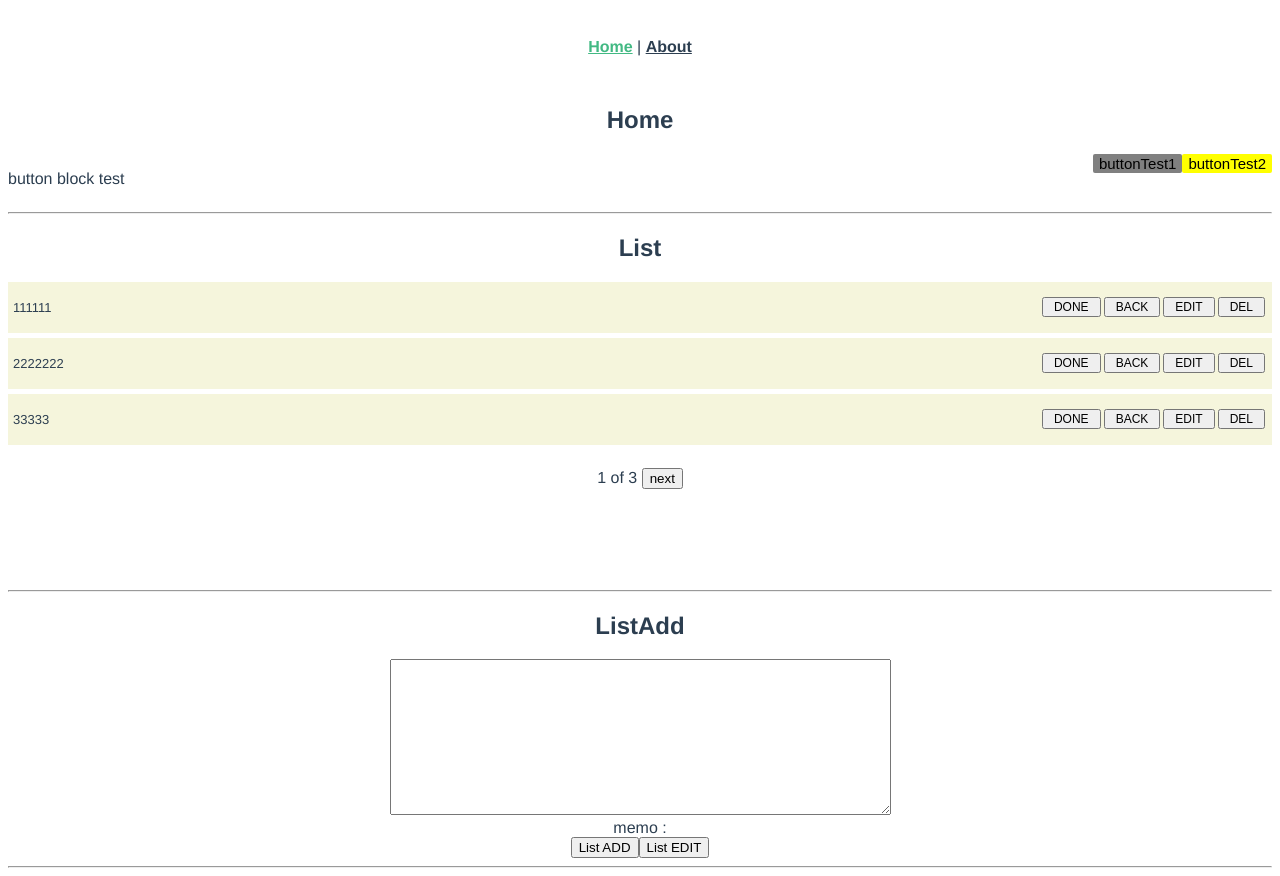
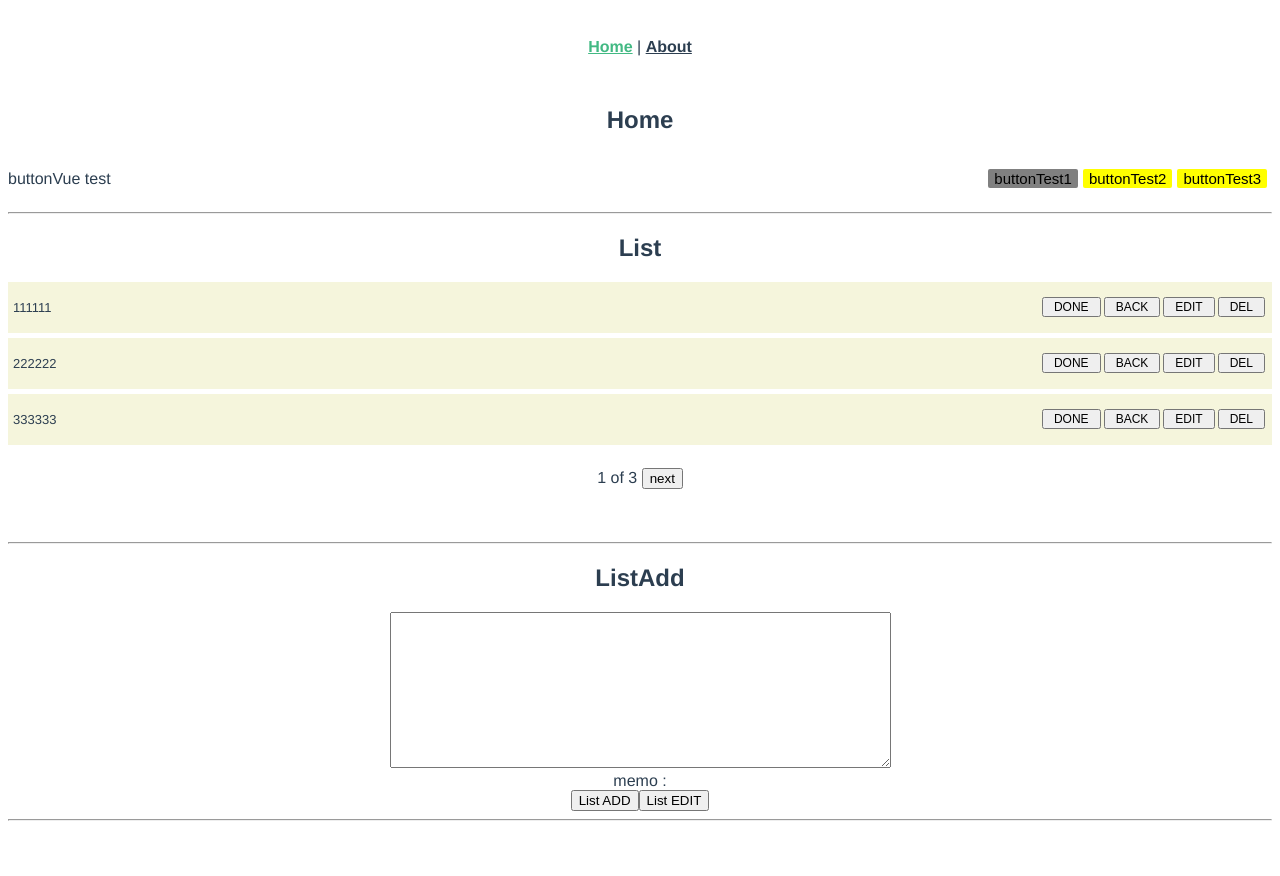
Before and after one commit to iamwjlee/H.bare-g-todo, a Vue app: page / in a window 1280 px wide. After the commit the page ends 829 px from the top, so only its background shows below. Built offline with nearby package versions, Linux system fonts and the light colour scheme.

Commit message:
pagination

```diff
--- a/src/views/Home.vue
+++ b/src/views/Home.vue
@@ -3,19 +3,25 @@
     <h2>Home</h2>
     <header>
       <div>
-        <p>button block test</p>
+        <p>buttonVue test</p>
       </div>
-      <div>
-        <Button @click="updatePage(1)" text="buttonTest1" color="gray" />
-        <Button @click="updatePage(0)" text="buttonTest2" color="yellow" />
+      <div >
+        <Button @click="testButton1" text="buttonTest1" color="gray" />
+        <Button @click="testButton2" text="buttonTest2" color="yellow" />
+        <Button @click="testButton3" text="buttonTest3" color="yellow" />
 
 
       </div>
     </header>
     <hr>
     <List
+        :totalPages="totalPages()"
+        :pageSize="pageSize"
+        :currentPage="currentPage"
         titleList="List"
-        :todoList="todoList"
+        :visibleTodoList="visibleTodoList"
+        @nextLink="updatePage(currentPage+1)"
+        @prevLink="updatePage(currentPage-1)"
         @statusControl="statusControl"
         @list-delete="listDelete"
         @listEdit="listEdit" />
@@ -23,7 +29,7 @@
     <ListAdd
         titleListAdd="ListAdd"
         @list-add="listAdd"
-        @listEdit="listEdit2" />
+        @listEdit="listAddEdit" />
     <hr>
   </div>
 </template>
@@ -45,15 +51,15 @@ export default {
     return {
       todoList: [
         {memo: '111111'},
-        {memo: '2222222'},
-        {memo: '33333'},
-        {memo: '4444444'},
+        {memo: '222222'},
+        {memo: '333333'},
+        {memo: '444444'},
         {memo: '555555'},
-        {memo: '6666666'},
-        {memo: '7777777'}
+        {memo: '666666'},
+        {memo: '777777'}
 
       ],
-      currnetPage: 0,
+      currentPage: 0,
       pageSize: 3,
       visibleTodoList: []
 
@@ -66,43 +72,77 @@ export default {
     //HelloWorld
   },
   beforeMount: function(){
-    console.log('beforeMount')
+    console.log('beforeMount in Home')
     this.updateVisibleTodos();
   },
   methods: {
 
+    saveFile: function() {
+      const data=JSON.stringify(this.todoList)
+      window.localStorage.setItem('myTodo',data)
+      console.log(JSON.parse(window.localStorage.getItem('myTodo')))
+
+    },
+    testButton1() {
+      console.log(JSON.parse(window.localStorage.getItem('myTodo')))
+      //updatePage(0)
+    },
+    testButton2() {
+      for(let i=0;i<this.todoList.length;i++)
+        console.log(this.todoList[i])
+      this.saveFile()
+
+    },
+    testButton3() {
+      this.pageSize=10
+      this.updateVisibleTodos();
+    },
+    totalPages() {
+        return   Math.ceil(this.todoList.length / this.pageSize)
+    },
+
+
     updatePage(pageNumber) {
-      this.currnetPage=pageNumber
+      this.currentPage=pageNumber
       console.log(pageNumber)
       this.updateVisibleTodos();
     },
     updateVisibleTodos() {
 
-      this.visibleTodoList = this.todoList.slice(this.currnetPage*this.pageSize,
-        (this.currnetPage*this.pageSize) + this.pageSize )
+      this.visibleTodoList = this.todoList.slice(this.currentPage*this.pageSize,
+        (this.currentPage*this.pageSize) + this.pageSize )
 
       //if no visible page to back page
-      if(this.visibleTodoList.length== 0 && this.currnetPage > 0) {
+      if(this.visibleTodoList.length== 0 && this.currentPage > 0) {
         console.log('last')
-        this.updatePage(this.currnetPage-1)
+        this.updatePage(this.currentPage-1)
       }
+      console.log(this.currentPage)
+      console.log(this.pageSize)
+
+      console.log(this.visibleTodoList.length)
 
       for(let i=0;i<this.visibleTodoList.length;i++)
-      console.log(this.visibleTodoList[i])
+        console.log(this.visibleTodoList[i])
 
     },
     listAdd(memo) {
       console.log(memo)
       this.todoList.push( {memo: memo,status: 'created'})
-      //this.updateVisibleTodos()
+      this.updateVisibleTodos()
 
     },
     listDelete(index) {
       console.log('delete')
       this.todoList.splice(index,1)
+      this.updateVisibleTodos()
     },
     statusControl(index,status) {
-      this.todoList[index].status=status
+      console.log(index,status,this.currentPage)
+      this.visibleTodoList[index].status=status
+      this.todoList[this.currentPage*this.pageSize+index].status=status
+      this.updateVisibleTodos()
+
     },
     listEdit(memo,index) {
       const aa={
@@ -112,8 +152,11 @@ export default {
       this.emitter.emit('e-msg',aa)
 
     },
-    listEdit2(memo) {
-      this.todoList[memo.index].memo=memo.memo
+    listAddEdit(memo) {
+      this.visibleTodoList[memo.index].memo=memo.memo
+      this.todoList[this.currentPage*this.pageSize+memo.index].memo=memo.memo
+
+      //this.todoList[memo.index].memo=memo.memo
 
     }
   }
@@ -125,7 +168,7 @@ export default {
 header {
   display: flex;
   justify-content:  space-between;
-  align-content: center;
+  align-items: center;
   margin-bottom: 1px;
   justify-items: center;
 }
@@ -135,4 +178,9 @@ header {
   font-size: 15px;
 }
 
+header button {
+  margin-right: 5px;
+}
+
+
 </style>
--- a/src/views/List.vue
+++ b/src/views/List.vue
@@ -1,9 +1,10 @@
 <template>
- <h2>{{titleList}}</h2>
+
 
  <div class="list-1">
+<h2>{{titleList}}</h2>
+     <div >
 
-     <div >
         <div class="container"   :key="index"
                 v-for="(list,index) in visibleTodoList"
                 :class="{'done':list.status==='done'}" >
@@ -27,9 +28,10 @@
      </div>
     <br>
     <div>
-        <button v-if="showPreviousLink()" @click="updatePage(currnetPage-1)" > prev </button>
-        {{currnetPage+1}} of {{totalPages()}}
-        <button v-if="showNextLink()" @click="updatePage(currnetPage+1)" > next </button>
+        <!-- <button v-if="showPreviousLink()" @click="updatePage(currentPage-1)" > prev </button> -->
+        <button v-if="showPreviousLink()" @click="$emit('prevLink')" > prev </button>
+        {{currentPage+1}} of {{totalPages}}
+        <button @click="$emit('nextLink')" > next </button>
 
     </div>
 
@@ -39,63 +41,23 @@
 <script>
 export default {
     name: 'List',
-    props: ['todoList','titleList'],
-    emits: ['list-delete','statusControl','listEdit'],
-    beforeMount: function(){
-        console.log('beforeMount in List')
-        this.updateVisibleTodos();
-    },
+    props: ['visibleTodoList','titleList','pageSize','currentPage','totalPages'],
+    emits: ['list-delete','statusControl','listEdit','nextLink','prevLink'],
     data() {
         return {
-            currnetPage: 0,
-            pageSize: 3,
-            visibleTodoList: []
-
         }
     },
-    updated: function() {
-        console.log('updated List.vue')
-        //this.updateVisibleTodos2();
-    },
-    computed: {
-        updateVisibleTodos2() {
-            return this.visibleTodoList
-        },
-
-
-    },
     methods: {
-        totalPages() {
-            return  Math.ceil(this.todoList.length / this.pageSize)
-        },
         showPreviousLink() {
-            return this.currnetPage==0 ? false : true
+            return this.currentPage==0 ? false : true
         },
         showNextLink() {
-            return this.currnetPage ==(this.totalPages()-1) ? false : true
+
+            return this.currentPage ==(this.totalPages-1) ? false : true
+
         },
         listEdit(memo,index) {
             this.$emit('listEdit',memo,index)
-
-        },
-        updatePage(pageNumber) {
-            this.currnetPage=pageNumber
-            console.log(pageNumber)
-            this.updateVisibleTodos();
-        },
-        updateVisibleTodos() {
-
-            this.visibleTodoList = this.todoList.slice(this.currnetPage*this.pageSize,
-                (this.currnetPage*this.pageSize) + this.pageSize )
-
-            //if no visible page to back page
-            if(this.visibleTodoList.length== 0 && this.currnetPage > 0) {
-                console.log('last')
-                this.updatePage(this.currnetPage-1)
-            }
-
-            for(let i=0;i<this.visibleTodoList.length;i++)
-            console.log(this.visibleTodoList[i])
 
         },
 
```
Also changed, not shown: 1 other file (tests, documents, lock files or other folders).
